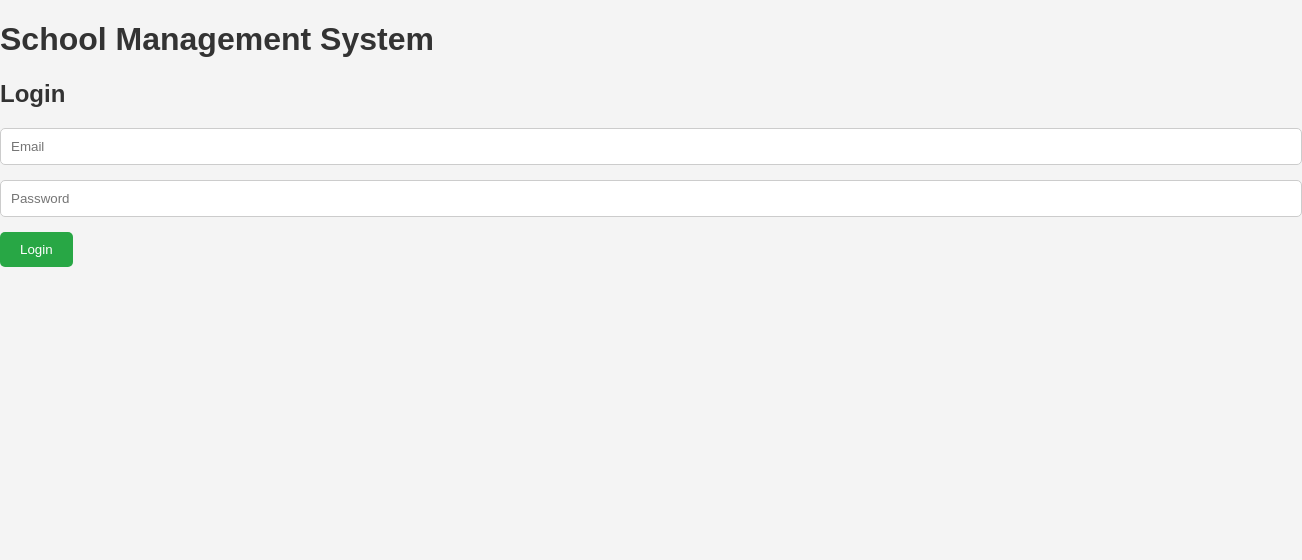
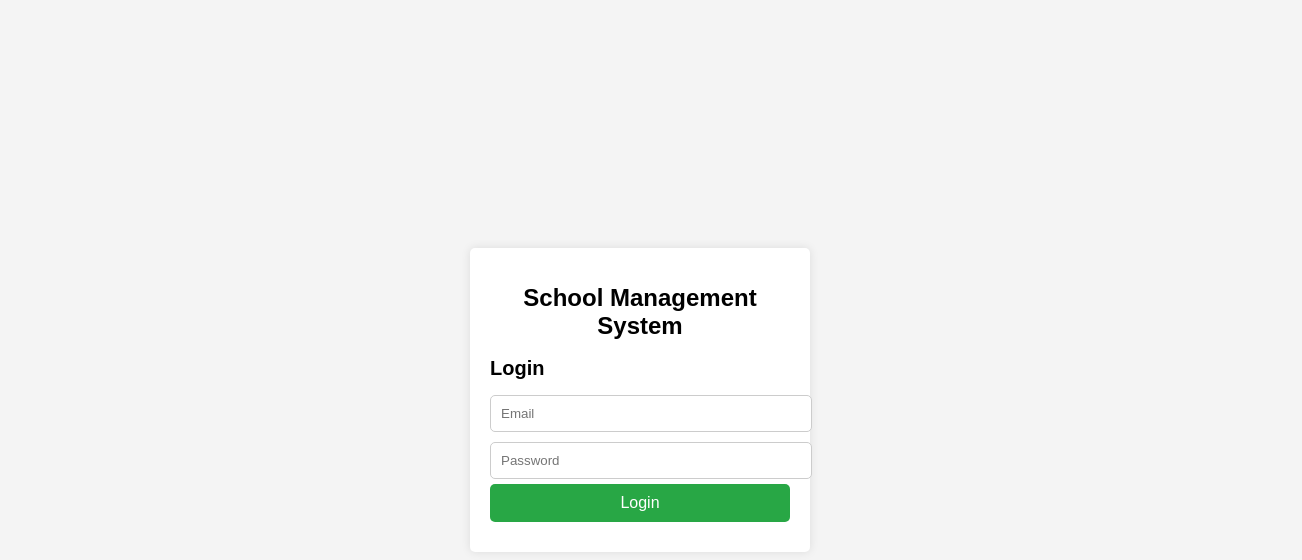
Before and after one commit to iantech3568/zeraki, a plain HTML site: page index.html in a window 1280 px wide. Shown: the whole page, 1302 px wide, since content can reach past the window. Drawn offline with Linux system fonts and the light colour scheme.

Commit message:
Update style.css

```diff
--- a/style.css
+++ b/style.css
@@ -1,80 +1,57 @@
-/* General styling for the body */
 body {
     font-family: Arial, sans-serif;
+    background-color: #f4f4f4;
     margin: 0;
     padding: 0;
-    background-color: #f4f4f4;
+    display: flex;
+    justify-content: center;
+    align-items: center;
+    height: 100vh;
 }
 
-/* Navigation bar styling */
-nav {
-    background-color: #333;
-    color: white;
-    padding: 10px 0;
+.container {
+    background-color: #fff;
+    padding: 20px;
+    border-radius: 5px;
+    box-shadow: 0 0 10px rgba(0, 0, 0, 0.1);
+    width: 300px;
+}
+
+h1 {
+    font-size: 24px;
     text-align: center;
 }
 
-nav ul {
-    list-style: none;
-    margin: 0;
-    padding: 0;
+h2 {
+    font-size: 20px;
+    margin-bottom: 10px;
 }
 
-nav ul li {
-    display: inline;
-    margin: 0 15px;
-}
-
-nav ul li a {
-    color: white;
-    text-decoration: none;
-    font-weight: bold;
-}
-
-nav ul li a:hover {
-    text-decoration: underline;
-}
-
-/* Section styling */
-.section {
-    margin: 20px;
-    padding: 20px;
-    background-color: white;
-    border-radius: 5px;
-    box-shadow: 0 0 10px rgba(0, 0, 0, 0.1);
-}
-
-h1, h2 {
-    color: #333;
-}
-
-/* Form styling */
-form {
-    margin-top: 20px;
-}
-
-label {
-    display: block;
-    margin-bottom: 5px;
-}
-
-input, select, textarea {
+input, textarea {
     width: 100%;
     padding: 10px;
-    margin-bottom: 15px;
+    margin: 5px 0;
     border: 1px solid #ccc;
     border-radius: 5px;
 }
 
 button {
-    padding: 10px 20px;
+    width: 100%;
+    padding: 10px;
     background-color: #28a745;
-    color: white;
     border: none;
     border-radius: 5px;
+    color: #fff;
+    font-size: 16px;
     cursor: pointer;
 }
 
 button:hover {
     background-color: #218838;
 }
+
+#login-message, #attendance-message, #message-status {
+    margin-top: 10px;
+    color: red;
+    font-size: 14px;
+}
```
